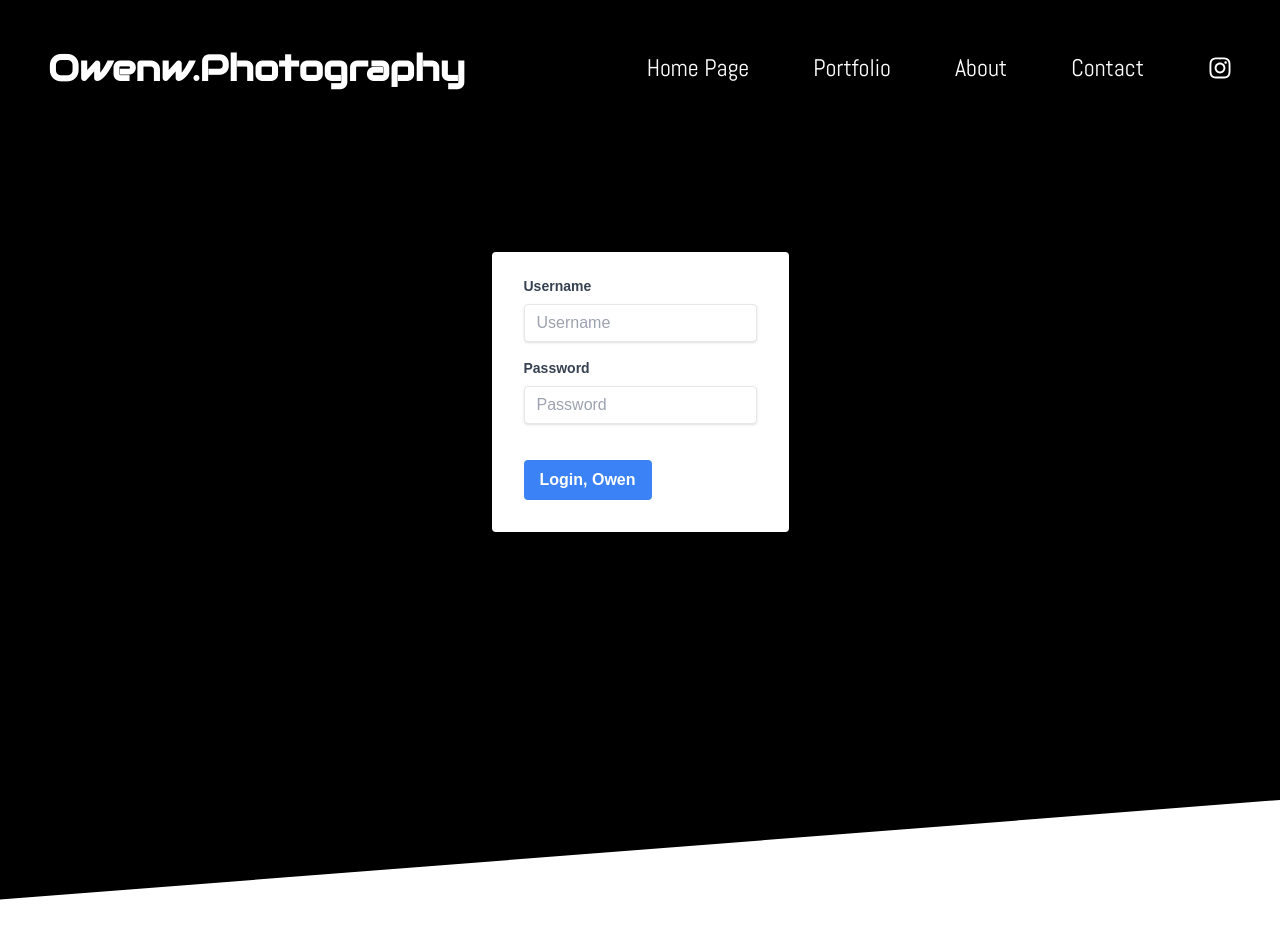
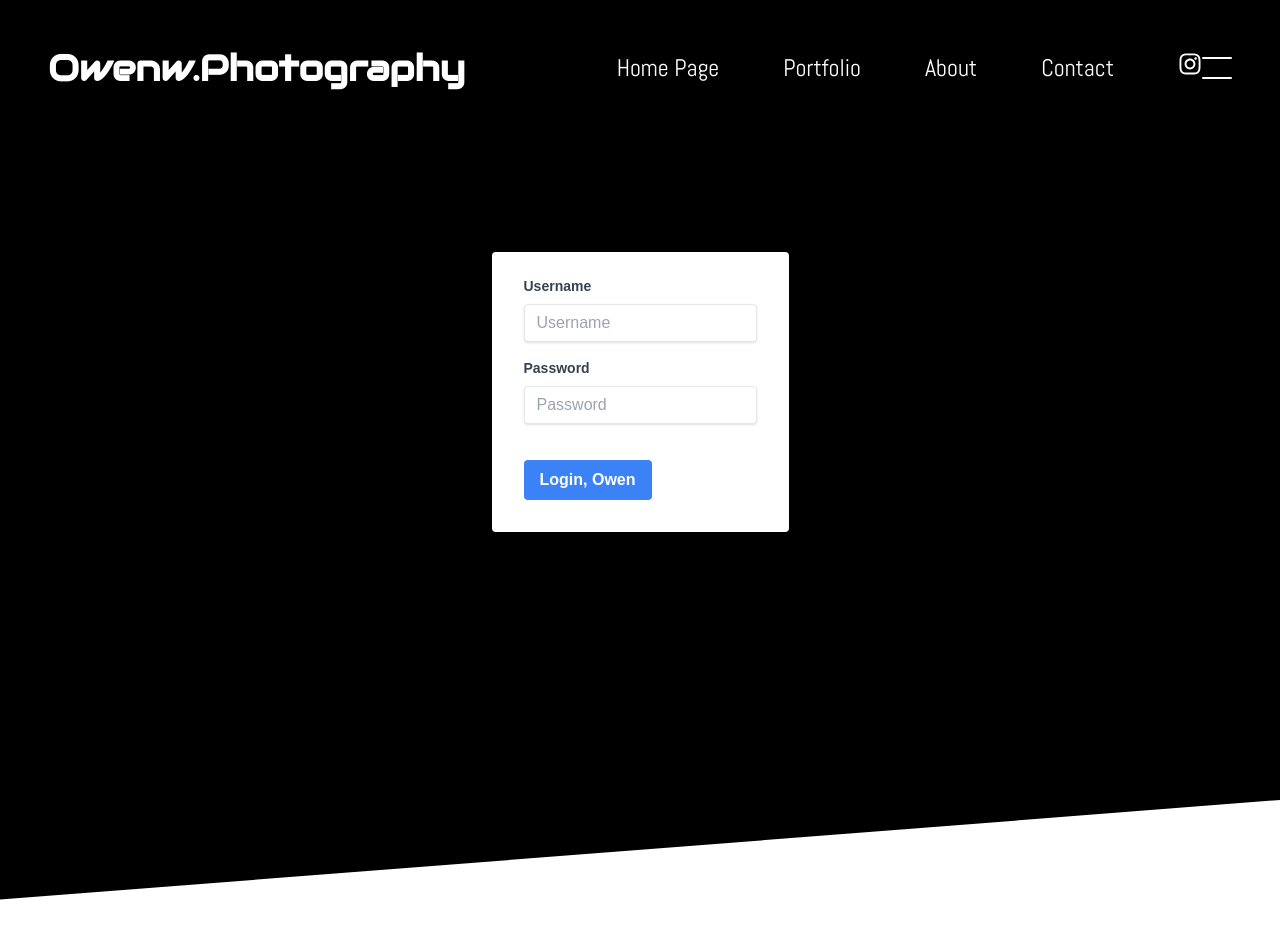
Before and after one commit to David-rel/owen-portfolio, a Next.js app: page /upload in a window 1280 px wide. Shown: the top 938 px of the page. Built offline with nearby package versions, Linux system fonts and the light colour scheme.

Commit message:
saved progress for navbar

```diff
--- a/components/navbar.js
+++ b/components/navbar.js
@@ -5,31 +5,74 @@ import { FaInstagram } from "react-icons/fa";
 
 function Navbar() {
   const router = useRouter();
-
   const [opacity, setOpacity] = useState(0);
+  const [isMenuOpen, setIsMenuOpen] = useState(false);
+  const [isModalRendered, setIsModalRendered] = useState(false);
 
   useEffect(() => {
     setOpacity(1);
   }, []);
+
+  const menuItems = [
+    ["/", "Home Page"],
+    ["/portfolio", "Portfolio"],
+    ["/about", "About"],
+    ["/contact", "Contact"],
+    ["https://www.instagram.com/owenw.photography/", <FaInstagram />, "_blank"],
+  ];
+
+  const handleOpenMenu = () => {
+    setIsModalRendered(true);
+    setTimeout(() => {
+      setIsMenuOpen(true);
+    }, 50);
+  };
+
+  const handleCloseMenu = () => {
+    setIsMenuOpen(false);
+    setTimeout(() => {
+      setIsModalRendered(false);
+    }, 1000); // match the duration of your transition here
+  };
+
+  const [isOpen, setIsOpen] = useState(false);
+
+  const toggle = () => {
+    setIsOpen(!isOpen);
+    if (!isOpen) {
+      handleOpenMenu();
+    } else {
+      handleCloseMenu();
+    }
+  };
+
+function HamburgerIcon({ isOpen, toggle }) {
+  return (
+    <button onClick={toggle} className={`hamburger ${isOpen ? "open" : ""}`}>
+      <span className="line line1"></span>
+      <span className="line line2"></span>
+
+    </button>
+  );
+}
+
 
   return (
     <header
       className="fixed top-0 w-full flex p-12 transition-opacity duration-4000 bg-black z-20"
       style={{ opacity: opacity }}
     >
-      <div className="text-4xl font-bold font-audiowide">Owenw.Photography</div>{" "}
-      {/* Adonis font */}
+      <div className="text-2xl md:text-3xl lg:text-4xl font-bold font-audiowide">
+        Owenw.Photography
+      </div>
       <div className="flex-grow"></div>
       <nav className="flex items-center">
-        <div className="space-x-16">
-          {[
-            ["/", "Home Page"],
-            ["/portfolio", "Portfolio"],
-            ["/about", "About"],
-            ["/contact", "Contact"],
-          ].map(([href, label]) => (
+        <div className="space-x-8 xl:space-x-16 lg:flex hidden">
+          {menuItems.map(([href, label, target]) => (
             <Link key={href} href={href} legacyBehavior>
               <a
+                target={target}
+                rel={target === "_blank" ? "noopener noreferrer" : ""}
                 className={
                   router.pathname === href
                     ? "underline text-2xl font-abel"
@@ -42,15 +85,43 @@ function Navbar() {
           ))}
         </div>
 
-        <a
-          href="https://www.instagram.com/owenw.photography/"
-          target="_blank"
-          rel="noopener noreferrer"
-          className="ml-16 text-2xl font-abel"
+        <HamburgerIcon isOpen={isOpen} toggle={toggle} />
+      </nav>
+      {isModalRendered && (
+        <div
+          className={`fixed inset-0 bg-black flex items-center justify-center z-50 modal-overlay ${
+            isMenuOpen ? "modal-overlay-open" : ""
+          }`}
         >
-          <FaInstagram />
-        </a>
-      </nav>
+          <div className="absolute top-0 left-0 w-full flex justify-between items-center p-12">
+            <div className="text-2xl md:text-3xl lg:text-4xl font-bold font-audiowide text-white">
+              Owenw.Photography
+            </div>
+            <HamburgerIcon isOpen={isOpen} toggle={toggle} />
+          </div>
+          <div className="flex flex-col items-center space-y-8">
+            {menuItems.map(([href, label, target], index) => (
+              <Link key={href} href={href} legacyBehavior>
+                <a
+                  target={target}
+                  rel={target === "_blank" ? "noopener noreferrer" : ""}
+                  className={`text-3xl font-abel ${
+                    isMenuOpen ? "animate-fadeInLinks" : "animate-fadeOutLinks"
+                  } ${
+                    router.pathname === href
+                      ? "underline text-3xl font-abel"
+                      : "text-3xl font-abel"
+                  }`}
+                  style={{ animationDelay: `${index * 0.1}s` }}
+                  onClick={handleCloseMenu}
+                >
+                  {label}
+                </a>
+              </Link>
+            ))}
+          </div>
+        </div>
+      )}
     </header>
   );
 }
--- a/package.json
+++ b/package.json
@@ -25,6 +25,7 @@
     "react-icons": "^4.9.0",
     "react-intersection-observer": "^9.4.4",
     "react-masonry-css": "^1.0.16",
+    "react-transition-group": "^4.4.5",
     "tailwindcss": "3.3.2"
   }
 }
--- a/styles/globals.css
+++ b/styles/globals.css
@@ -3,16 +3,16 @@
 @tailwind utilities;
 
 @font-face {
-  font-family: 'Abel';
-  src: url('/fonts/Abel-Regular.woff') format('woff');
+  font-family: "Abel";
+  src: url("/fonts/Abel-Regular.woff") format("woff");
   font-weight: normal;
   font-style: normal;
   font-display: swap;
 }
 
 @font-face {
-  font-family: 'Audiowide';
-  src: url('/fonts/Audiowide-Regular.woff') format('woff');
+  font-family: "Audiowide";
+  src: url("/fonts/Audiowide-Regular.woff") format("woff");
   font-weight: normal;
   font-style: normal;
   font-display: swap;
@@ -112,6 +112,116 @@ body {
   opacity: 1 !important;
 }
 
-.fadeOut, .bg-black {
+.fadeOut,
+.bg-black {
   opacity: 0;
 }
+
+.animate-fadeIn {
+  animation: fadeIn 1s ease-out forwards;
+}
+
+@keyframes fadeInLinks {
+  0% {
+    opacity: 0;
+    transform: translateY(20%);
+  }
+  100% {
+    opacity: 1;
+    transform: translateY(0);
+  }
+}
+
+.animate-fadeInLinks {
+  animation: fadeInLinks 1s ease-out forwards;
+}
+
+.animate-fadeOut {
+  animation: fadeOut 1s ease-out forwards;
+}
+
+@keyframes fadeOut {
+  0% {
+    opacity: 1;
+  }
+  100% {
+    opacity: 0;
+  }
+}
+
+.animate-fadeOutLinks {
+  animation: fadeOutLinks 1s ease-out forwards;
+}
+
+@keyframes fadeOutLinks {
+  0% {
+    opacity: 1;
+    transform: translateY(0);
+  }
+  100% {
+    opacity: 0;
+    transform: translateY(20%);
+  }
+}
+
+.modal-overlay {
+  opacity: 0;
+  transition: opacity 1s ease-in-out;
+}
+
+.modal-overlay-open {
+  opacity: 1;
+}
+
+.menu-item-enter {
+  opacity: 0;
+  transform: translateY(2rem);
+  transition: opacity 1s ease-in-out, transform 1s ease-in-out;
+}
+
+.menu-item-enter-active {
+  opacity: 1;
+  transform: translateY(0);
+}
+
+
+
+.hamburger {
+  display: inline-block;
+  cursor: pointer;
+  position: relative;
+  width: 30px;
+  height: 22px;
+  transform: rotate(0deg);
+  transition: .5s ease-in-out;
+}
+
+.hamburger .line {
+  display: block;
+  position: absolute;
+  height: 2px;
+  width: 100%;
+  background: #ffffff;
+  border-radius: 4px;
+  opacity: 1;
+  left: 0;
+  transition: top 0.3s 0.1s ease-in-out, transform 0.3s 0.1s ease-in-out;
+}
+
+.hamburger .line1 {
+  top: 0px;
+}
+
+.hamburger .line2 {
+  top: 20px;
+}
+
+.hamburger.open .line1 {
+  top: 10px;
+  transform: rotate(135deg);
+}
+
+.hamburger.open .line2 {
+  top: 10px;
+  transform: rotate(-135deg);
+}
```
Also changed, not shown: 1 other file (tests, documents, lock files or other folders).
